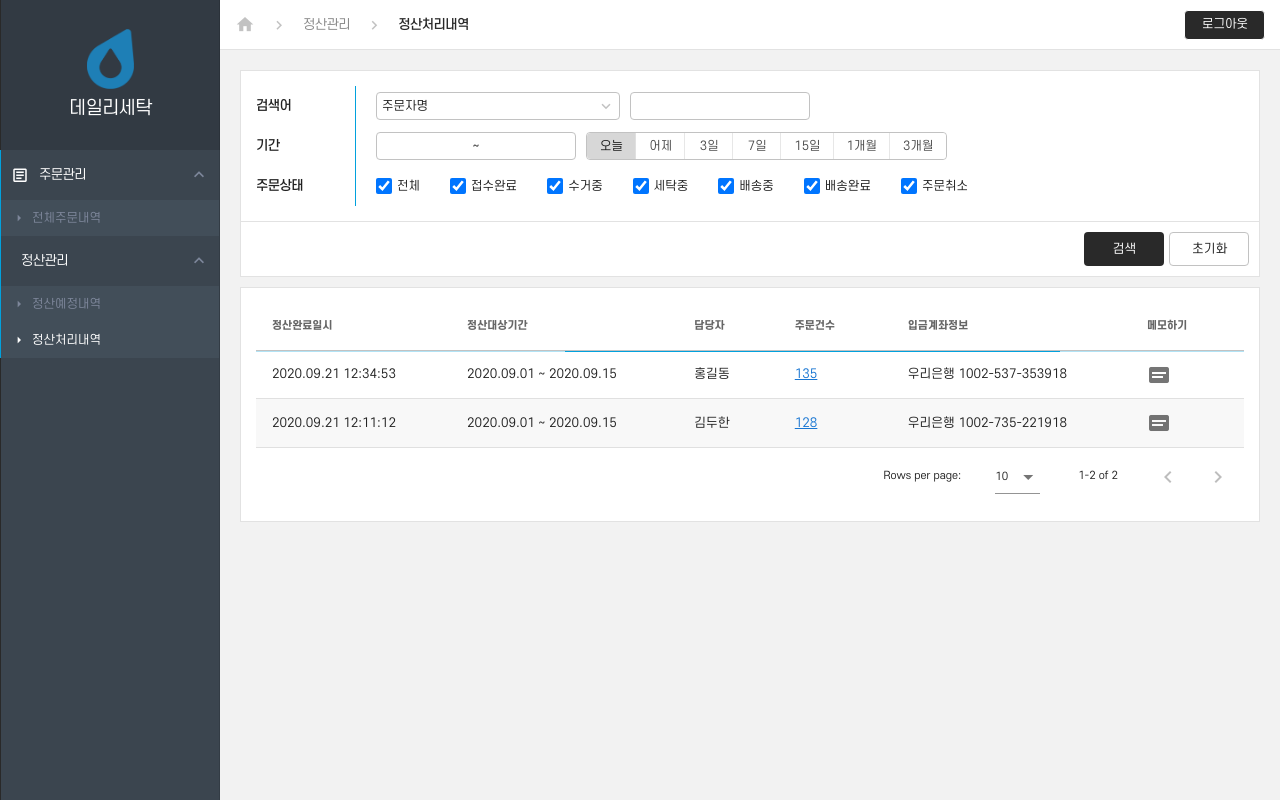
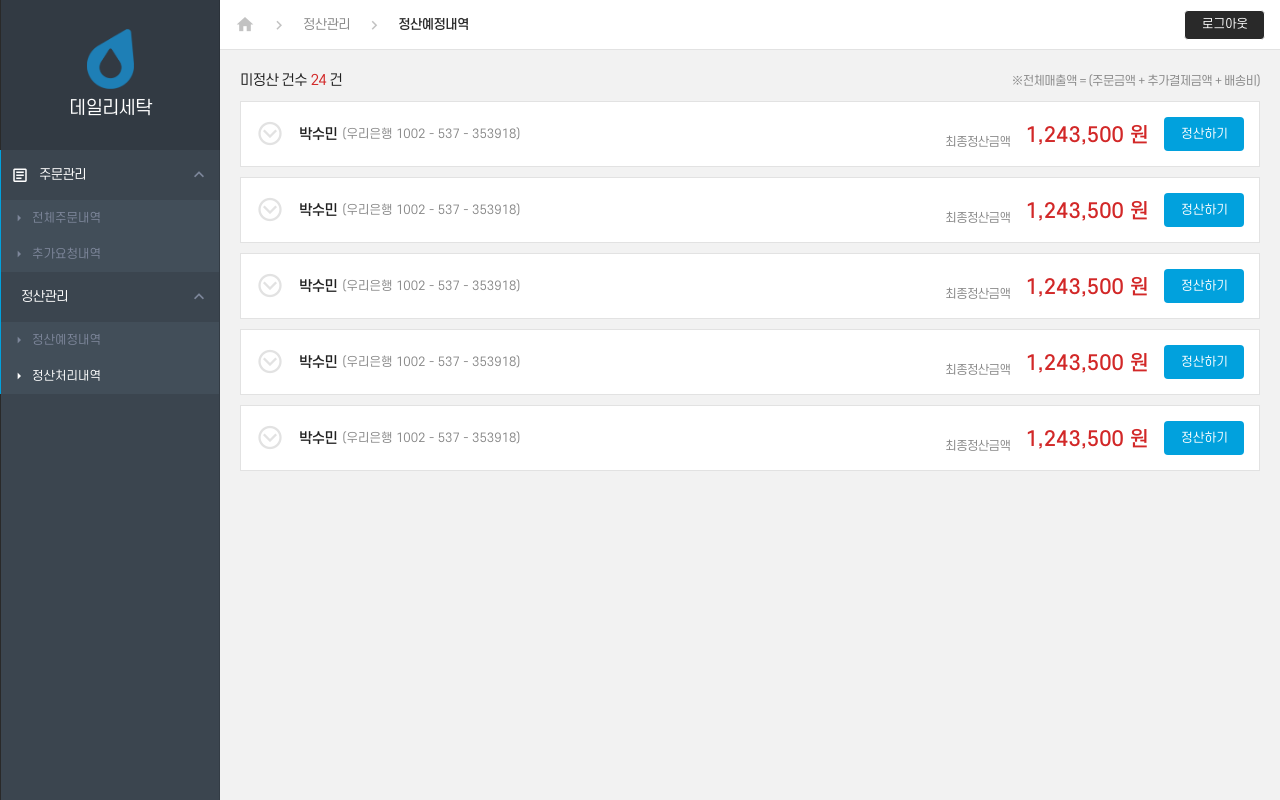
Before and after one commit to fermintz/daily.web.admin, a Vue app: page /calculate-end in a window 1280 px wide. Built offline with nearby package versions, Linux system fonts and the light colour scheme.

Commit message:
home 수정

```diff
--- a/src/components/navigation.vue
+++ b/src/components/navigation.vue
@@ -6,7 +6,7 @@
     :permanent="true"
   >
     <div class="navigation fill-height">
-      <div class="logo-box">
+      <div class="logo-box" @click="$router.push('/')" v-ripple>
         <div class="logo">
           <img src="@/assets/img/logo-w.png">
           <h2>데일리세탁</h2>
@@ -38,6 +38,10 @@ export default {
               name:'전체주문내역',
               path:'/totalOrder',
             },
+            {
+              name:'추가요청내역',
+              path:'/addRequest',
+            },
 
           ],
         },
@@ -57,6 +61,9 @@ export default {
         }
       ],
     }
+  },
+  mounted(){
+    console.log(this.$router)
   },
   methods:{
 
--- a/src/layout/default.vue
+++ b/src/layout/default.vue
@@ -3,7 +3,8 @@
     <Navigation />
     <v-main>
       <div class="header">
-        <div class="category">
+        <div v-show="this.$route.name === 'home'" />
+        <div class="category" v-show="this.$route.name !== 'home'">
           <v-icon class="homeIcon">mdi-home</v-icon>
           <v-icon class="arrow">mdi-chevron-right</v-icon>
           <span>{{$route.meta.cate}}</span>
@@ -29,9 +30,6 @@ export default {
     Navigation
   },
 
-  data: () => ({
-    //
-  })
 };
 </script>
 
--- a/src/router/index.js
+++ b/src/router/index.js
@@ -1,10 +1,12 @@
 import Vue from "vue";
 import VueRouter from "vue-router";
 import Home from "../views/Home.vue";
+import Calculate from "../views/calculate.vue";
 import CalculateEnd from "../views/calculate-end.vue";
 import Login from "../views/login.vue"
 import DefaultLayout from "../layout/default.vue";
 import TotalOrder from "../views/totalOrder.vue";
+import AddRequest from "../views/addRequest.vue";
 
 Vue.use(VueRouter);
 
@@ -20,6 +22,15 @@ const routes = [
     component: DefaultLayout,
     children:[
       {
+        path: "/",
+        name: "home",
+        component: Home,
+        meta:{
+          cate:'메인',
+          name:'메인화면',
+        }
+      },
+      {
         path: "/totalOrder",
         name: "totalOrder",
         component: TotalOrder,
@@ -29,9 +40,18 @@ const routes = [
         }
       },
       {
-        path: "/",
-        name: "home",
-        component: Home,
+        path: "/addRequest",
+        name: "addRequest",
+        component: AddRequest,
+        meta:{
+          cate:'주문관리',
+          name:'추가요청내역',
+        }
+      },
+      {
+        path: "/calculate-end",
+        name: "calculate",
+        component: Calculate,
         meta:{
           cate:'정산관리',
           name:'정산예정내역',
@@ -39,7 +59,7 @@ const routes = [
       },
       {
         path: "/calculate-end",
-        name: "Calculate-end",
+        name: "calculate-end",
         component: CalculateEnd,
         meta:{
           cate:'정산관리',
--- a/src/views/Home.vue
+++ b/src/views/Home.vue
@@ -1,121 +1,5 @@
 <template>
   <div class="home">
-    <div class="loding">
-      <v-progress-circular
-        indeterminate
-        color="#01a1dd"
-        size="60"
-        width="4"
-      />
-      <p>
-        <span>요청 내용을 처리하고 있습니다</span>
-        <span>잠시만 기다려주세요</span>
-      </p>
-
-    </div>
-    <div class="list" v-show="false">
-      <div class="list-top">
-        <div class="number">
-          미정산 건수 <span>24</span> 건
-        </div>
-        <div class="tip">
-          ※전체매출액 = (주문금액 + 추가결제금액 + 배송비)
-        </div>
-      </div>
-      <div class="list-items" v-for="(item, index) in items" :key="index">
-        <CalculateItem :item="item"/>
-      </div>
-      <div class="no-list" v-show="items.length === 0">
-        ※ 처리할 정산건이 없습니다
-      </div>
-    </div>
+    홈입니다
   </div>
 </template>
-
-<script>
-// @ is an alias to /src
-import CalculateItem from '@/components/calculate-item.vue';
-
-export default {
-  name: "Home",
-  components: {
-    CalculateItem,
-  },
-
-  data(){
-    return{
-      loading: true,
-      items:[
-        {
-          name:'first'
-        },
-        {
-          name:'second'
-        },
-        {
-          name:'second'
-        },
-        {
-          name:'second'
-        },
-        {
-          name:'second'
-        }
-      ]
-    }
-  },
-  mounted() {
-    setTimeout(() => this.loading = false, 5 * 1000);
-  }
-};
-
-</script>
-
-<style lang="scss" scoped>
-
-
-.loding{
-  position:absolute;
-  width:100%;
-  top:50%;
-  transform: translateY(-50%);
-  display:flex;
-  flex-direction: column;
-  align-items: center;
-  justify-content: center;
-  text-align:center;
-  p{
-    padding:0px;margin:0px;
-    margin-top:30px;
-    span{
-      display:block;
-      font-size:18px;
-      line-height:26px;
-      color:#292929;
-    }
-  }
-
-}
-
-.list-top{
-  display:flex;
-  justify-content: space-between;
-  align-items: center;
-  font-size:14px;
-  margin-bottom:10px;
-
-  .number{
-    span{color:#d22828;}
-  }
-  .tip{
-    color:#888;
-    font-size:12px;
-  }
-}
-
-.no-list{
-  border:1px solid #e2e2e2;
-  padding:20px;
-  background: #fff;;
-}
-</style>
--- /dev/null
+++ b/src/views/addRequest.vue
@@ -0,0 +1,5 @@
+<template>
+  <div class="addRequest">
+    zzz
+  </div>
+</template>
--- /dev/null
+++ b/src/views/calculate.vue
@@ -0,0 +1,121 @@
+<template>
+  <div class="calculate">
+    <div class="loding" v-show="false">
+      <v-progress-circular
+        indeterminate
+        color="#01a1dd"
+        size="60"
+        width="4"
+      />
+      <p>
+        <span>요청 내용을 처리하고 있습니다</span>
+        <span>잠시만 기다려주세요</span>
+      </p>
+
+    </div>
+    <div class="list">
+      <div class="list-top">
+        <div class="number">
+          미정산 건수 <span>24</span> 건
+        </div>
+        <div class="tip">
+          ※전체매출액 = (주문금액 + 추가결제금액 + 배송비)
+        </div>
+      </div>
+      <div class="list-items" v-for="(item, index) in items" :key="index">
+        <CalculateItem :item="item"/>
+      </div>
+      <div class="no-list" v-show="items.length === 0">
+        ※ 처리할 정산건이 없습니다
+      </div>
+    </div>
+  </div>
+</template>
+
+<script>
+// @ is an alias to /src
+import CalculateItem from '@/components/calculate-item.vue';
+
+export default {
+  name: "Home",
+  components: {
+    CalculateItem,
+  },
+
+  data(){
+    return{
+      loading: true,
+      items:[
+        {
+          name:'first'
+        },
+        {
+          name:'second'
+        },
+        {
+          name:'second'
+        },
+        {
+          name:'second'
+        },
+        {
+          name:'second'
+        }
+      ]
+    }
+  },
+  mounted() {
+    setTimeout(() => this.loading = false, 5 * 1000);
+  }
+};
+
+</script>
+
+<style lang="scss" scoped>
+
+
+.loding{
+  position:absolute;
+  width:100%;
+  top:50%;
+  transform: translateY(-50%);
+  display:flex;
+  flex-direction: column;
+  align-items: center;
+  justify-content: center;
+  text-align:center;
+  p{
+    padding:0px;margin:0px;
+    margin-top:30px;
+    span{
+      display:block;
+      font-size:18px;
+      line-height:26px;
+      color:#292929;
+    }
+  }
+
+}
+
+.list-top{
+  display:flex;
+  justify-content: space-between;
+  align-items: center;
+  font-size:14px;
+  margin-bottom:10px;
+
+  .number{
+    span{color:#d22828;}
+  }
+  .tip{
+    color:#888;
+    font-size:12px;
+  }
+}
+
+.no-list{
+  border:1px solid #e2e2e2;
+  padding:20px;
+  background: #fff;;
+}
+</style>
```
